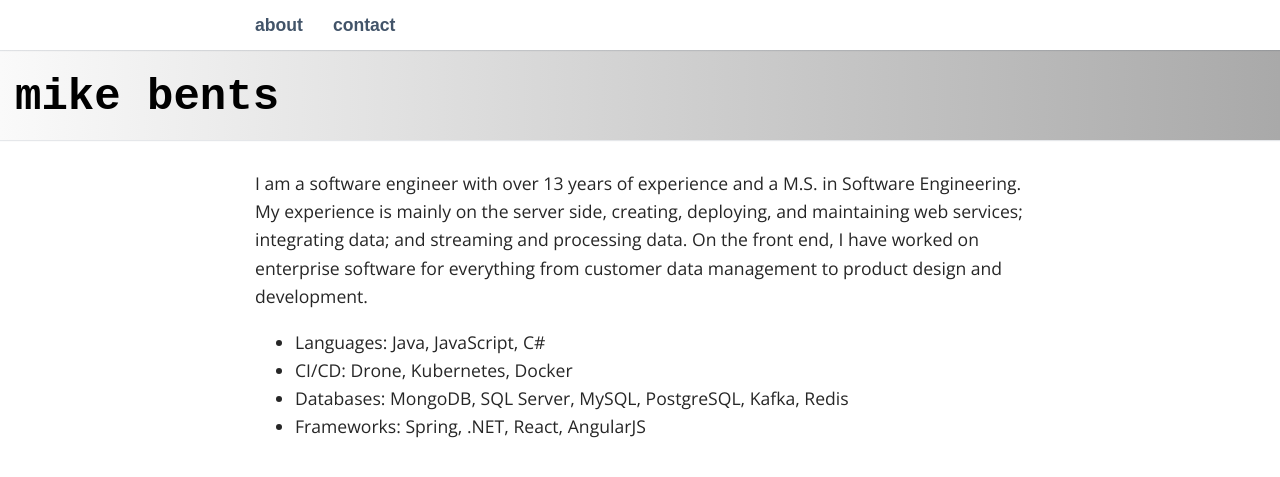
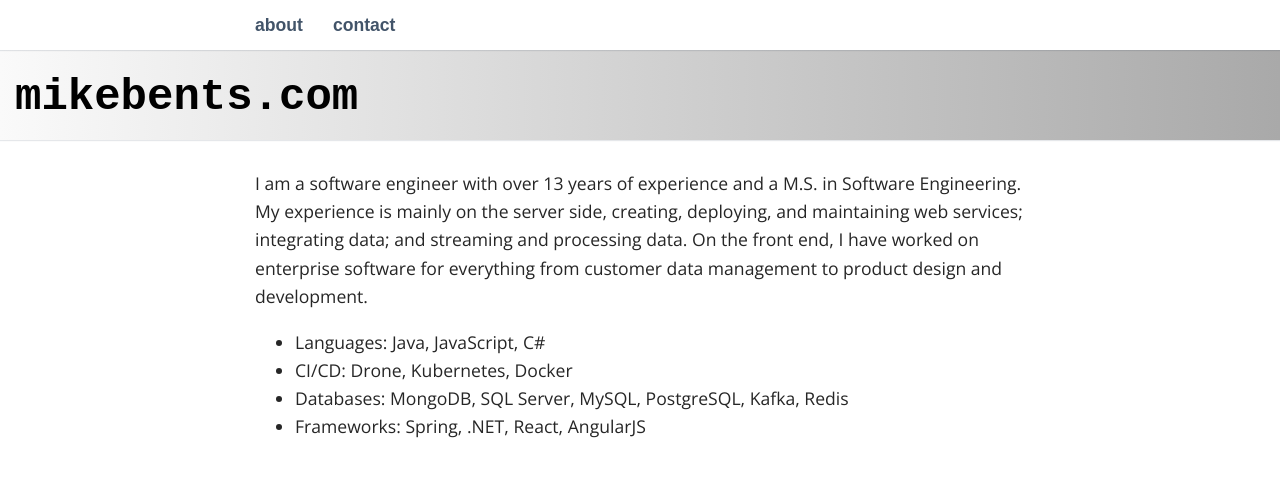
Before and after one commit to mbents/mbents.github.io, a Jekyll site: the page built from index.md, in a window 1280 px wide. Shown: the top 477 px of the page. Built offline with Jekyll 4.4.1, drawn with Linux system fonts in a browser that asks for light colours; some web fonts are replaced.

Commit message:
change site title and URL

```diff
--- a/_config.yml
+++ b/_config.yml
@@ -13,11 +13,11 @@
 # you will see them accessed via {{ site.title }}, {{ site.email }}, and so on.
 # You can create any custom variable you would like, and they will be accessible
 # in the templates via {{ site.myvariable }}.
-title: mike bents
+title: mikebents.com
 description: >- # this means to ignore newlines until "baseurl:"
  Experienced software engineer with advanced degree in software engineering. Server-side experience with web services, data integration, and streaming/processing data using Java, C#, and Node.js.
 baseurl: "" # the subpath of your site, e.g. /blog
-url: "https://mbents.github.io" # the base hostname & protocol for your site, e.g. http://example.com
+url: "https://mikebents.com" # the base hostname & protocol for your site, e.g. http://example.com
 twitter_link: https://twitter.com/MikeBents
 github_link:  https://github.com/mbents
 about_summary: "I am a software engineer with over 13 years of experience and a M.S. in Software Engineering. My experience is mainly on the server side, creating, deploying, and maintaining web services; integrating data; and streaming and processing data.
```
